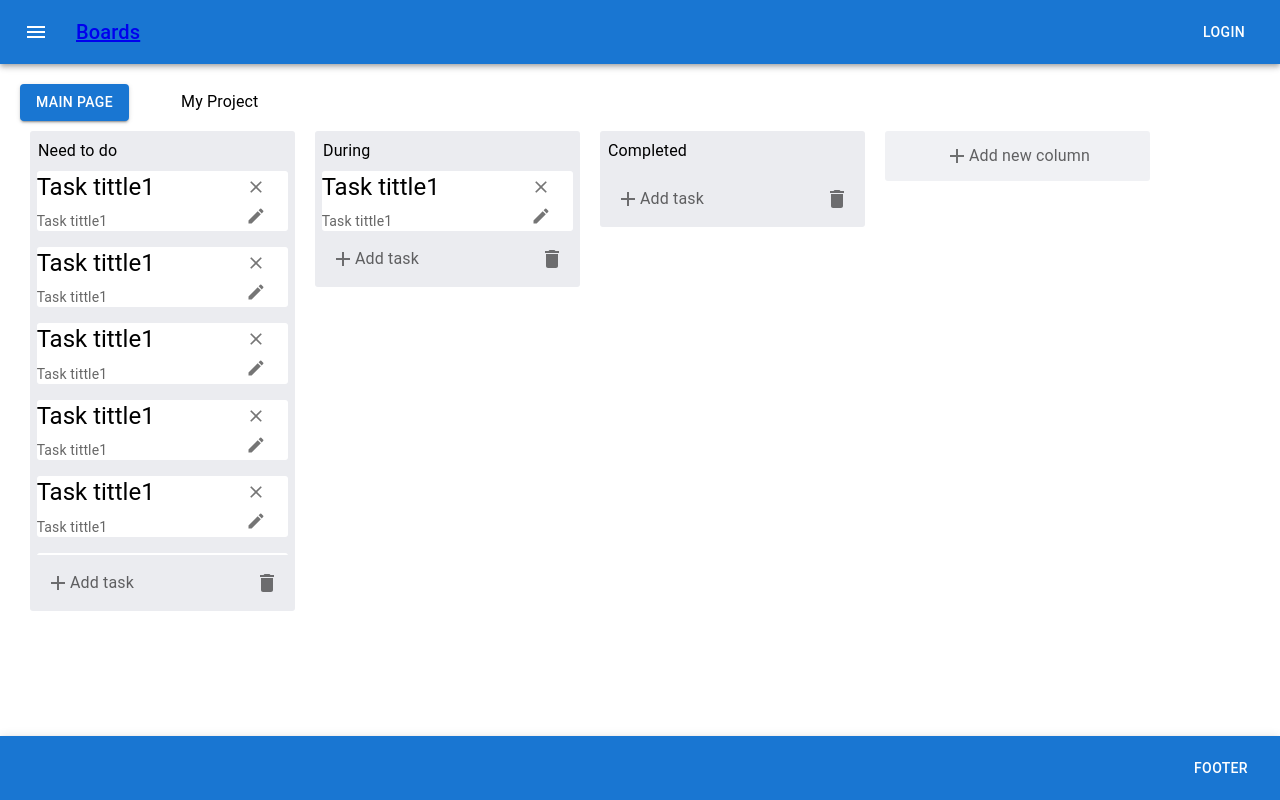
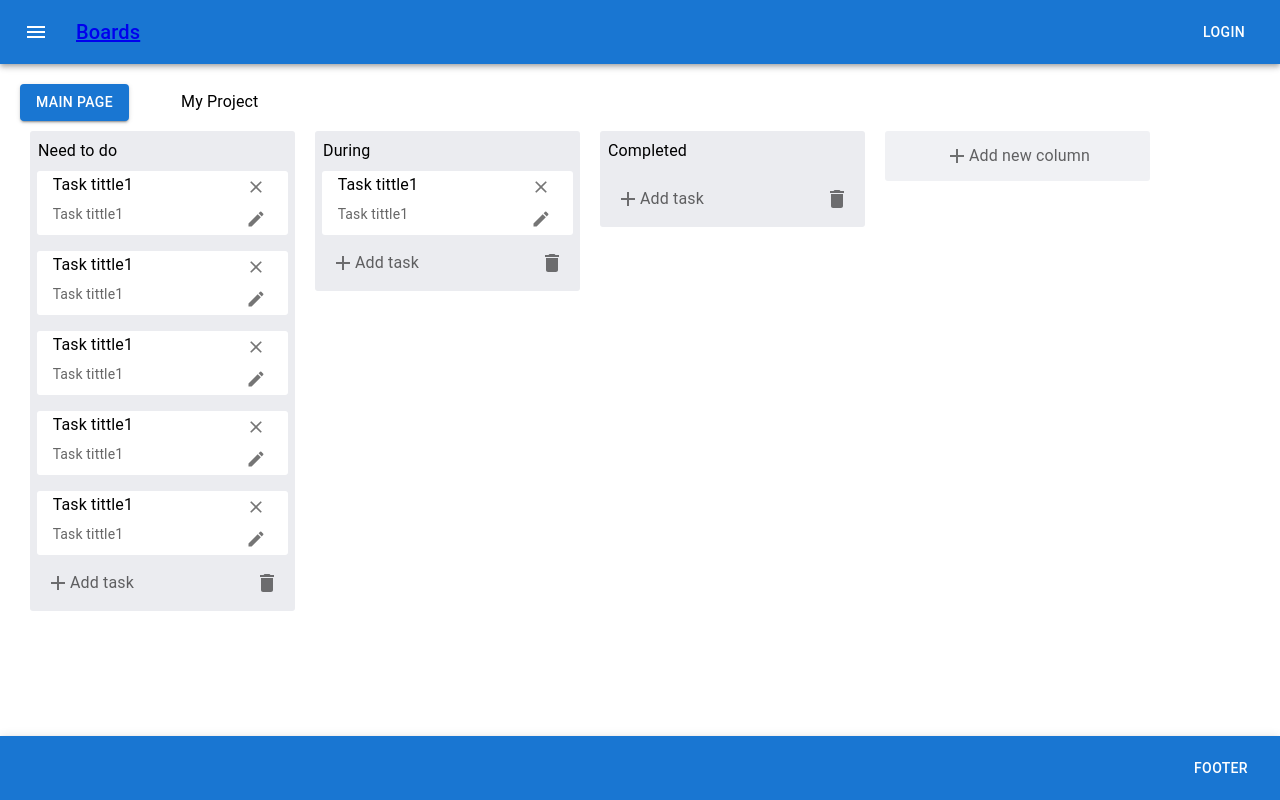
Before and after one commit to ArkhipovAnatoly/project-managment-app, a React (Create React App) app: page / in a window 1280 px wide. Built offline with nearby package versions, Linux system fonts and the light colour scheme.

Commit message:
fix: styles for cards task

```diff
--- a/src/pages/BoardsPage/BoardColumns.tsx
+++ b/src/pages/BoardsPage/BoardColumns.tsx
@@ -102,9 +102,9 @@ const useStyles = makeStyles({
     },
   },
   columnTask: {
-    position: 'relative',
     minWidth: '95%',
     maxWidth: '200px',
+    height: 'auto',
     backgroundColor: '#ffffff',
     borderRadius: 3,
     cursor: 'pointer',
@@ -112,16 +112,13 @@ const useStyles = makeStyles({
     display: 'flex',
     flexWrap: 'wrap',
   },
-  deleteTask: {
-    position: 'absolute',
-    left: '74.5%',
-    zIndex: 1000,
+  columnTaskTitle: {
+    flex: 1,
   },
-  editTask: {
-    position: 'absolute',
-    top: '48%',
-    left: '74.5%',
-    zIndex: 1000,
+  task: {
+    display: 'flex',
+    justifyContent: 'flex-start',
+    flexDirection: 'column',
   },
   columnSettings: {
     margin: 5,
@@ -147,73 +144,57 @@ const useStyles = makeStyles({
 
 function BoardColumns() {
   const classes = useStyles();
-
   const { dataBoardsPage } = useAppSelector((state) => state.boardsPage);
   const reducers = useSliceBoardsPage.actions;
   const dispatch = useAppDispatch();
 
-  const openModalWindowAddTask = (target: HTMLElement) => {
-    const currentIndexColumn = String(
-      (target.closest('#buttonModal') as HTMLElement)?.dataset.columnindex
-    );
+  const openModalWindowAddTask = (targetButtonModal: HTMLElement) => {
+    const currentIndexColumn = String(targetButtonModal?.dataset.columnindex);
     dispatch(reducers.changeIndexOfCurrentColumn(currentIndexColumn));
   };
 
-  const openModalWindowDeleteTask = (target: HTMLElement) => {
-    const currentIndexColumn = String(
-      (target.closest('#buttonModal') as HTMLElement)?.dataset.columnindex
-    );
-    const currentIndexTask = String(
-      (target.closest('#buttonModal') as HTMLElement)?.dataset.taskindex
-    );
-
+  const openModalWindowDeleteTask = (targetButtonModal: HTMLElement) => {
+    const currentIndexColumn = String(targetButtonModal?.dataset.columnindex);
+    const currentIndexTask = String(targetButtonModal?.dataset.taskindex);
     dispatch(reducers.changeIndexOfCurrentColumn(currentIndexColumn));
     dispatch(reducers.changeIndexOfCurrentTask(currentIndexTask));
   };
 
-  const openModalWindowEditTask = (target: HTMLElement) => {
-    const currentIndexColumn = String(
-      (target.closest('#buttonModal') as HTMLElement)?.dataset.columnindex
-    );
-    const currentIndexTask = String(
-      (target.closest('#buttonModal') as HTMLElement)?.dataset.taskindex
-    );
-
+  const openModalWindowEditTask = (targetButtonModal: HTMLElement) => {
+    const currentIndexColumn = String(targetButtonModal?.dataset.columnindex);
+    const currentIndexTask = String(targetButtonModal?.dataset.taskindex);
     dispatch(reducers.changeIndexOfCurrentColumn(currentIndexColumn));
     dispatch(reducers.changeIndexOfCurrentTask(currentIndexTask));
     dispatch(reducers.changeTitleOfCurrentTask());
   };
 
-  const openModalWindowDeleteColumn = (target: HTMLElement) => {
-    const currentIndexColumn = String(
-      (target.closest('#buttonModal') as HTMLElement)?.dataset.columnindex
-    );
+  const openModalWindowDeleteColumn = (targetButtonModal: HTMLElement) => {
+    const currentIndexColumn = String(targetButtonModal?.dataset.columnindex);
     dispatch(reducers.changeIndexOfCurrentColumn(currentIndexColumn));
   };
 
   const handleModalWindow = (event: React.MouseEvent) => {
     const target = event.target as HTMLElement;
-    const nameForModalWindow = String(
-      (target.closest('#buttonModal') as HTMLElement)?.dataset.modalname
-    );
+    const targetButtonModal = target.closest('.buttonModal') as HTMLElement;
+    const nameForModalWindow = String(targetButtonModal?.dataset.modalname);
     dispatch(reducers.openModalWindow(true));
     dispatch(reducers.addNameForModalWindow(nameForModalWindow));
 
     switch (nameForModalWindow) {
       case 'addTask':
-        openModalWindowAddTask(target);
+        openModalWindowAddTask(targetButtonModal);
         break;
 
       case 'deleteTask':
-        openModalWindowDeleteTask(target);
+        openModalWindowDeleteTask(targetButtonModal);
         break;
 
       case 'editTask':
-        openModalWindowEditTask(target);
+        openModalWindowEditTask(targetButtonModal);
         break;
 
       case 'deleteColumn':
-        openModalWindowDeleteColumn(target);
+        openModalWindowDeleteColumn(targetButtonModal);
         break;
     }
   };
@@ -237,54 +218,57 @@ function BoardColumns() {
                 {column.tasks?.map((tasks, indexTask) => {
                   return (
                     <Box className={classes.columnTask} key={`${tasks.taskTittle} ${indexTask}`}>
+                      <Box className={classes.columnTaskTitle}>
+                        <Typography variant="subtitle1" gutterBottom pl={2}>
+                          {tasks.taskTittle}
+                        </Typography>
+                        <Typography variant="body2" color="text.secondary" pl={2}>
+                          {tasks.taskOption}
+                        </Typography>
+                      </Box>
+                      <Box className={classes.task}>
                         <Box
-                        className={classes.deleteTask}
+                          className="buttonModal"
                           data-modalname="deleteTask"
                           data-columnindex={indexColumn}
                           data-taskindex={indexTask}
-                        id="buttonModal"
                           onClick={handleModalWindow}
                         >
-                        <Button>
+                          <Button color="secondary">
                             <ClearIcon fontSize="small" color="action" />
                           </Button>
                         </Box>
                         <Box
-                        className={classes.editTask}
+                          className="buttonModal"
                           data-modalname="editTask"
                           data-columnindex={indexColumn}
                           data-taskindex={indexTask}
-                        id="buttonModal"
                           onClick={handleModalWindow}
                         >
-                        <Button>
+                          <Button color="secondary">
                             <CreateIcon fontSize="small" color="action" />
                           </Button>
                         </Box>
-                      <CardActionArea>
-                        <Typography gutterBottom variant="h5">
-                          {tasks.taskTittle}
-                        </Typography>
-                        <Typography variant="body2" color="text.secondary">
-                          {tasks.taskOption}
-                        </Typography>
-                      </CardActionArea>
+                      </Box>
                     </Box>
                   );
                 })}
               </Stack>
               <Box className={classes.columnSettings}>
                 <Box
-                  className={classes.columnAdd}
                   data-modalname="addTask"
                   data-columnindex={indexColumn}
                   onClick={handleModalWindow}
-                  id="buttonModal"
+                  className={`${classes.columnAdd} buttonModal`}
                 >
                   <AddIcon color="action" />
                   <Typography color="text.secondary">Add task</Typography>
                 </Box>
-                <Box id="buttonModal" data-modalname="deleteColumn" data-columnindex={indexColumn}>
+                <Box
+                  className={`buttonModal`}
+                  data-modalname="deleteColumn"
+                  data-columnindex={indexColumn}
+                >
                   <Tooltip title="Delete Column" onClick={handleModalWindow}>
                     <IconButton>
                       <DeleteIcon color="action" />
@@ -298,9 +282,8 @@ function BoardColumns() {
       })}
       <Box className={classes.column}>
         <Box
-          className={classes.columnAddOptions}
           data-modalname="addColumn"
-          id="buttonModal"
+          className={`${classes.columnAddOptions} buttonModal`}
           onClick={handleModalWindow}
         >
           <Box className={classes.columnAddOptionsText}>
```
Lines whose indentation alone changed are shown as unchanged.
